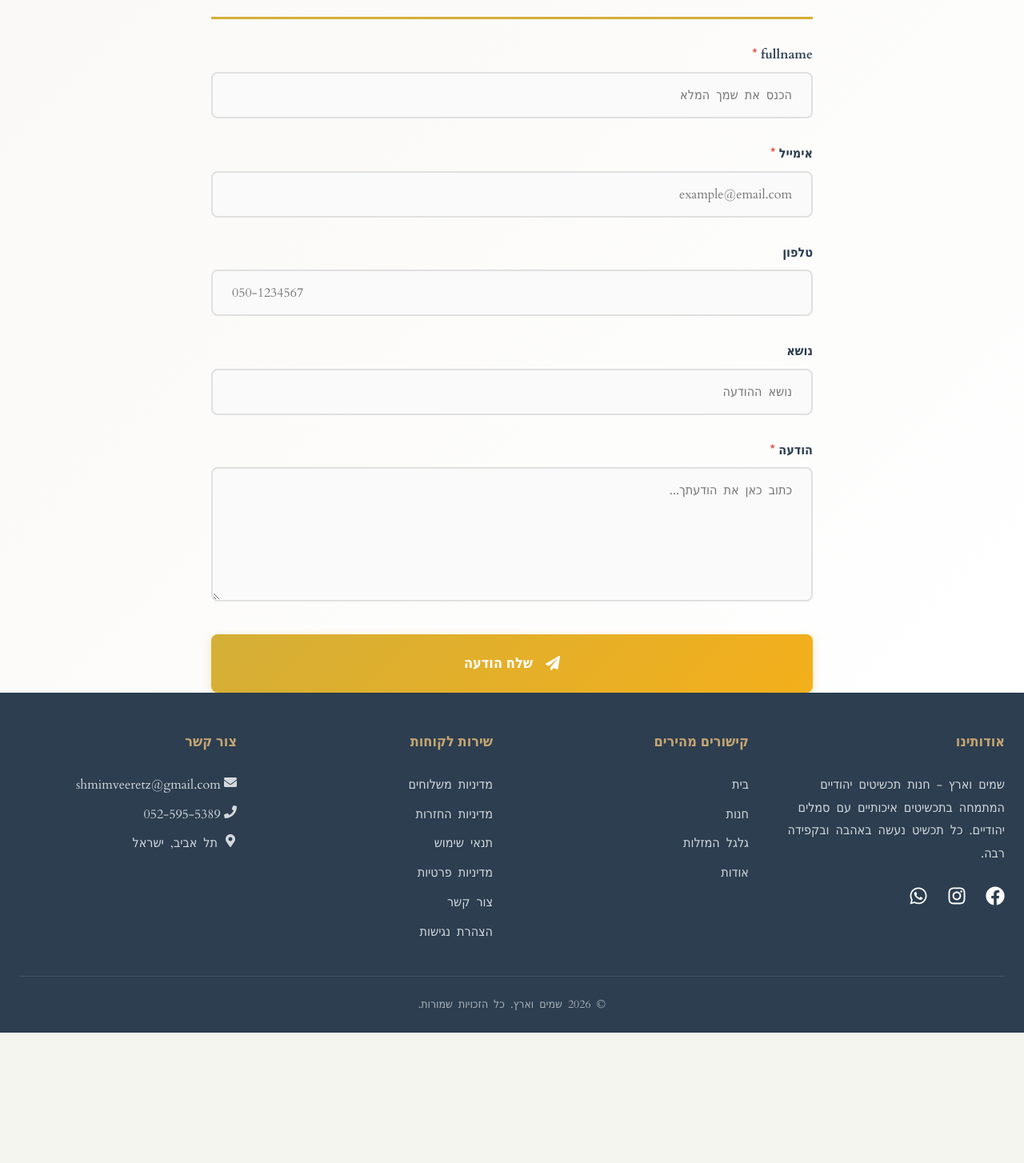
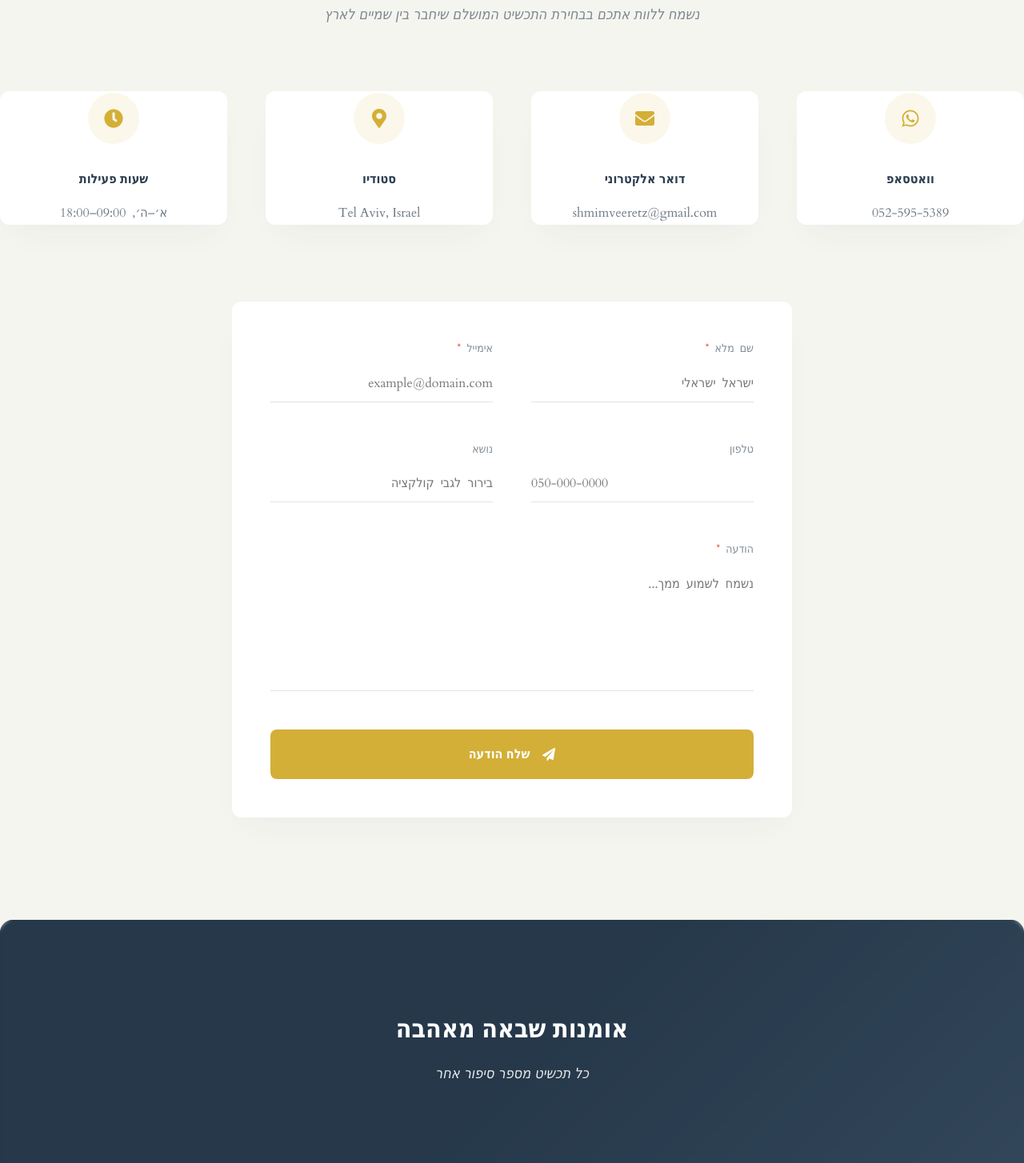
Before and after one commit to shmimveeretz/jewelry-shop, a React (Vite) app: page /contact in a window 1280 px wide. Shown: the part 260-1714 px from the top of the page at 80% size. Before the commit the page ends 1551 px from the top, so only its background shows below. Built offline with nearby package versions, Linux system fonts and the light colour scheme; no server answers; a web font is replaced by a local one.

Commit message:
Added some styling

```diff
--- a/src/pages/Cart.jsx
+++ b/src/pages/Cart.jsx
@@ -87,7 +87,7 @@ function Cart() {
                   className="cart-item-image"
                   onError={(e) => {
                     e.target.src =
-                      "https://images.unsplash.com/photo-1535632066927-ab7c9ab60908?w=100&h=100&fit=crop";
+                      "https://images.unsplash  .com/photo-1535632066927-ab7c9ab60908?w=100&h=100&fit=crop";
                   }}
                 />
 
--- a/src/pages/Contact.jsx
+++ b/src/pages/Contact.jsx
@@ -1,9 +1,10 @@
 import { useState } from "react";
 import {
   FaEnvelope,
-  FaPhone,
   FaMapMarkerAlt,
   FaPaperPlane,
+  FaClock,
+  FaWhatsapp,
 } from "react-icons/fa";
 import { useLanguage } from "../contexts/LanguageContext";
 import "../styles/pages/Contact.css";
@@ -11,10 +12,10 @@ import "../styles/pages/Contact.css";
 const API_BASE_URL = import.meta.env.VITE_API_URL || "http://localhost:5000";
 
 function Contact() {
-  const { t, language } = useLanguage();
+  const { language } = useLanguage();
 
   const [formData, setFormData] = useState({
-    "name": "",
+    name: "",
     email: "",
     phone: "",
     subject: "",
@@ -25,10 +26,7 @@ function Contact() {
 
   const handleChange = (e) => {
     const { name, value } = e.target;
-    setFormData((prev) => ({
-      ...prev,
-      [name]: value,
-    }));
+    setFormData((prev) => ({ ...prev, [name]: value }));
   };
 
   const handleSubmit = async (e) => {
@@ -39,19 +37,14 @@ function Contact() {
     try {
       const response = await fetch(`${API_BASE_URL}/api/contact`, {
         method: "POST",
-        headers: {
-          "Content-Type": "application/json",
-        },
+        headers: { "Content-Type": "application/json" },
         body: JSON.stringify(formData),
       });
 
       const data = await response.json();
 
       if (data.success) {
-        setStatus({
-          type: "success",
-          message: data.message,
-        });
+        setStatus({ type: "success", message: data.message });
         setFormData({
           name: "",
           email: "",
@@ -60,10 +53,7 @@ function Contact() {
           message: "",
         });
       } else {
-        setStatus({
-          type: "error",
-          message: data.message,
-        });
+        setStatus({ type: "error", message: data.message });
       }
     } catch (error) {
       setStatus({
@@ -80,30 +70,68 @@ function Contact() {
 
   return (
     <div className="contact-page">
-      <div className="container">
-        <div className="contact-header">
-          <h1>{t("contactUs")}</h1>
+      <div className="contact-container">
+        {/* Page Header */}
+        <section className="contact-header">
+          <h1>{language === "he" ? "צור קשר" : "Contact Us"}</h1>
           <p>
             {language === "he"
-              ? "נשמח לשמוע ממך! מלא את הטופס ונחזור אליך בהקדם"
-              : "We would love to hear from you! Fill out the form and we will get back to you soon"}
+              ? "נשמח ללוות אתכם בבחירת התכשיט המושלם שיחבר בין שמיים לארץ"
+              : "We'd love to guide you in choosing the perfect jewelry that connects heaven and earth"}
+          </p>
+        </section>
+
+        {/* Contact Info Cards */}
+        <section className="contact-methods-grid">
+          <div className="method-card">
+            <div className="method-icon-wrap">
+              <FaWhatsapp />
+            </div>
+            <h3>{language === "he" ? "וואטסאפ" : "WhatsApp"}</h3>
+            <p dir="ltr">052-595-5389</p>
+          </div>
+          <div className="method-card">
+            <div className="method-icon-wrap">
+              <FaEnvelope />
+            </div>
+            <h3>{language === "he" ? "דואר אלקטרוני" : "Email"}</h3>
+            <p>shmimveeretz@gmail.com</p>
+          </div>
+          <div className="method-card">
+            <div className="method-icon-wrap">
+              <FaMapMarkerAlt />
+            </div>
+            <h3>{language === "he" ? "סטודיו" : "Studio"}</h3>
+            <p>Tel Aviv, Israel</p>
+          </div>
+          <div className="method-card">
+            <div className="method-icon-wrap">
+              <FaClock />
+            </div>
+            <h3>{language === "he" ? "שעות פעילות" : "Business Hours"}</h3>
+            <p>
+              {language === "he"
+                ? "א׳–ה׳, 09:00–18:00"
+                : "Sun–Thu, 09:00–18:00"}
             </p>
           </div>
+        </section>
 
-        {/* Contact Form Section - NOW FIRST */}
+        {/* Contact Form */}
         <section className="contact-form-section">
+          <div className="contact-form-card">
             <form onSubmit={handleSubmit} className="contact-form">
-            <h2>{t("sendMessage")}</h2>
-
               {status.message && (
                 <div className={`status-message ${status.type}`}>
                   {status.message}
                 </div>
               )}
 
+              <div className="form-row">
                 <div className="form-group">
                   <label htmlFor="name">
-                {t("fullname")} <span className="required">*</span>
+                    {language === "he" ? "שם מלא" : "Full Name"}{" "}
+                    <span className="required">*</span>
                   </label>
                   <input
                     type="text"
@@ -113,16 +141,14 @@ function Contact() {
                     onChange={handleChange}
                     required
                     placeholder={
-                  language === "he"
-                    ? "הכנס את שמך המלא"
-                    : "Enter your Full name"
+                      language === "he" ? "ישראל ישראלי" : "John Doe"
                     }
                   />
                 </div>
-
                 <div className="form-group">
                   <label htmlFor="email">
-                {t("email")} <span className="required">*</span>
+                    {language === "he" ? "אימייל" : "Email"}{" "}
+                    <span className="required">*</span>
                   </label>
                   <input
                     type="email"
@@ -131,24 +157,29 @@ function Contact() {
                     value={formData.email}
                     onChange={handleChange}
                     required
-                placeholder="example@email.com"
+                    placeholder="example@domain.com"
                   />
                 </div>
+              </div>
 
+              <div className="form-row">
                 <div className="form-group">
-              <label htmlFor="phone">{t("phoneNumber")}</label>
+                  <label htmlFor="phone">
+                    {language === "he" ? "טלפון" : "Phone"}
+                  </label>
                   <input
                     type="tel"
                     id="phone"
                     name="phone"
                     value={formData.phone}
                     onChange={handleChange}
-                placeholder="050-1234567"
+                    placeholder="050-000-0000"
                   />
                 </div>
-
                 <div className="form-group">
-              <label htmlFor="subject">{t("subject")}</label>
+                  <label htmlFor="subject">
+                    {language === "he" ? "נושא" : "Subject"}
+                  </label>
                   <input
                     type="text"
                     id="subject"
@@ -156,14 +187,18 @@ function Contact() {
                     value={formData.subject}
                     onChange={handleChange}
                     placeholder={
-                  language === "he" ? "נושא ההודעה" : "Message subject"
+                      language === "he"
+                        ? "בירור לגבי קולקציה"
+                        : "Inquiry about collection"
                     }
                   />
+                </div>
               </div>
 
               <div className="form-group">
                 <label htmlFor="message">
-                {t("message")} <span className="required">*</span>
+                  {language === "he" ? "הודעה" : "Message"}{" "}
+                  <span className="required">*</span>
                 </label>
                 <textarea
                   id="message"
@@ -174,10 +209,10 @@ function Contact() {
                   rows="6"
                   placeholder={
                     language === "he"
-                    ? "כתוב כאן את הודעתך..."
-                    : "Write your message here..."
+                      ? "נשמח לשמוע ממך..."
+                      : "We'd love to hear from you..."
                   }
-              ></textarea>
+                />
               </div>
 
               <button type="submit" className="submit-btn" disabled={loading}>
@@ -185,11 +220,28 @@ function Contact() {
                   <span>{language === "he" ? "שולח..." : "Sending..."}</span>
                 ) : (
                   <>
-                  <FaPaperPlane /> {t("sendMessage")}
+                    <FaPaperPlane />
+                    {language === "he" ? "שלח הודעה" : "Send Message"}
                   </>
                 )}
               </button>
             </form>
+          </div>
+        </section>
+
+        {/* Decorative Banner */}
+        <section className="contact-banner">
+          <div className="contact-banner-overlay" />
+          <div className="contact-banner-content">
+            <h2>
+              {language === "he" ? "אומנות שבאה מאהבה" : "Art Born from Love"}
+            </h2>
+            <p>
+              {language === "he"
+                ? "כל תכשיט מספר סיפור אחר"
+                : "Every jewel tells a different story"}
+            </p>
+          </div>
         </section>
       </div>
     </div>
--- a/src/styles/pages/Contact.css
+++ b/src/styles/pages/Contact.css
@@ -1,226 +1,137 @@
+/* =====================================================
+   Contact Page — Luxury Minimal Style
+   ===================================================== */
+
 .contact-page {
   min-height: calc(100vh - 200px);
   padding: var(--spacing-2xl) 0;
-  background: linear-gradient(135deg, #f9f8f6 0%, #ffffff 100%);
+  background: #f5f5f0;
 }
 
+.contact-container {
+  max-width: 1280px;
+  margin: 0 auto;
+  padding: 0 var(--spacing-2xl);
+}
+
+/* Page Header */
 .contact-header {
   text-align: center;
-  margin-bottom: var(--spacing-2xl);
-  padding: 0 var(--spacing-md);
+  padding: 5rem 0;
 }
 
 .contact-header h1 {
   font-size: var(--font-size-3xl);
   color: var(--color-primary);
-  margin-bottom: var(--spacing-sm);
+  margin-bottom: var(--spacing-md);
   font-weight: 700;
 }
 
 .contact-header p {
   font-size: var(--font-size-lg);
-  color: var(--color-text-light);
-  max-width: 600px;
+  color: rgba(44, 62, 80, 0.6);
+  max-width: 640px;
   margin: 0 auto;
+  font-style: italic;
 }
 
-/* Contact Methods Section */
-.contact-methods-section {
-  max-width: 1200px;
-  margin: 0 auto var(--spacing-2xl);
-  padding: var(--spacing-2xl) var(--spacing-md);
-  background: var(--color-white);
-  border-radius: var(--radius-lg);
-  box-shadow: 0 4px 16px rgba(0, 0, 0, 0.08);
-}
-
-.contact-methods-section h2 {
-  text-align: center;
-  font-size: var(--font-size-2xl);
-  color: var(--color-primary);
-  margin-bottom: var(--spacing-xl);
-  font-weight: 700;
-  border-bottom: 3px solid var(--color-secondary);
-  padding-bottom: var(--spacing-md);
-}
-
+/* Info Cards Grid */
 .contact-methods-grid {
-  display: flex;
-  justify-content: center;
+  display: grid;
+  grid-template-columns: repeat(4, 1fr);
   gap: var(--spacing-xl);
-  flex-wrap: wrap;
-  max-width: 900px;
-  margin: 0 auto;
+  margin-bottom: 6rem;
 }
 
 .method-card {
-  background: linear-gradient(135deg, #fafafa, #ffffff);
-  padding: var(--spacing-xl);
-  border-radius: var(--radius-lg);
+  background: #ffffff;
+  padding: var(--spacing-2xl);
+  border-radius: 0.75rem;
+  display: flex;
+  flex-direction: column;
+  align-items: center;
   text-align: center;
-  transition: all var(--transition-medium);
   border: 2px solid transparent;
-  flex: 0 1 240px;
+  transition:
+    transform 0.3s ease,
+    border-color 0.3s ease,
+    box-shadow 0.3s ease;
+  box-shadow: 0 20px 40px -15px rgba(22, 40, 57, 0.05);
 }
 
 .method-card:hover {
   transform: translateY(-8px);
-  box-shadow: 0 8px 24px rgba(212, 175, 55, 0.2);
   border-color: var(--color-secondary);
+  box-shadow: 0 20px 40px -15px rgba(22, 40, 57, 0.15);
 }
 
-.method-icon {
-  width: 80px;
-  height: 80px;
-  background: linear-gradient(135deg, var(--color-secondary), #f4af1b);
+.method-icon-wrap {
+  width: 4rem;
+  height: 4rem;
   border-radius: 50%;
+  background: rgba(212, 175, 55, 0.1);
   display: flex;
   align-items: center;
   justify-content: center;
-  margin: 0 auto var(--spacing-md);
-  font-size: 2rem;
-  color: white;
-  box-shadow: 0 4px 12px rgba(212, 175, 55, 0.3);
+  margin-bottom: var(--spacing-lg);
+  font-size: 1.5rem;
+  color: var(--color-secondary);
+  transition: background 0.3s ease;
+}
+
+.method-card:hover .method-icon-wrap {
+  background: rgba(212, 175, 55, 0.2);
 }
 
 .method-card h3 {
-  font-size: var(--font-size-xl);
+  font-size: var(--font-size-base);
+  font-weight: 600;
   color: var(--color-primary);
   margin-bottom: var(--spacing-sm);
-  font-weight: 600;
 }
 
 .method-card p {
-  color: var(--color-text);
-  margin-bottom: var(--spacing-sm);
   font-size: var(--font-size-base);
-  font-weight: 500;
-}
-
-.method-link {
-  display: inline-block;
-  margin-top: var(--spacing-sm);
-  padding: var(--spacing-xs) var(--spacing-md);
-  background: var(--color-secondary);
-  color: white;
-  border-radius: var(--radius-md);
-  font-weight: 600;
-  font-size: var(--font-size-sm);
-  transition: all var(--transition-fast);
-}
-
-.method-link:hover {
-  background: var(--color-primary);
-  transform: scale(1.05);
-}
-
-.method-hours {
-  font-size: var(--font-size-sm);
-  color: var(--color-text-light);
-  line-height: 1.8;
-  margin-top: var(--spacing-sm);
-}
-
-/* Contact About Section */
-.contact-about-section {
-  max-width: 1200px;
-  margin: 0 auto var(--spacing-2xl);
-  padding: var(--spacing-2xl) var(--spacing-md);
-  background: linear-gradient(
-    135deg,
-    rgba(212, 175, 55, 0.1),
-    rgba(139, 69, 19, 0.05)
-  );
-  border-radius: var(--radius-lg);
-  border-right: 5px solid var(--color-secondary);
-}
-
-.contact-about-section h2 {
-  text-align: center;
-  font-size: var(--font-size-2xl);
-  color: var(--color-primary);
-  margin-bottom: var(--spacing-lg);
-  font-weight: 700;
-}
-
-.about-content-wrapper {
-  max-width: 800px;
-  margin: 0 auto;
-}
-
-.about-content-wrapper p {
-  font-size: var(--font-size-lg);
-  line-height: 1.8;
-  color: var(--color-text);
-  margin-bottom: var(--spacing-md);
-  text-align: center;
-}
-
-.info-description {
-  background: linear-gradient(
-    135deg,
-    rgba(212, 175, 55, 0.1),
-    rgba(139, 69, 19, 0.05)
-  );
-  padding: var(--spacing-lg);
-  border-radius: var(--radius-lg);
-  border-right: 4px solid var(--color-secondary);
-}
-
-.info-description h3 {
-  font-size: var(--font-size-lg);
-  color: var(--color-primary);
-  margin-bottom: var(--spacing-md);
-}
-
-.info-description p {
-  color: var(--color-text);
-  line-height: 1.8;
-  margin-bottom: var(--spacing-sm);
+  color: rgba(44, 62, 80, 0.7);
+  margin: 0;
 }
 
 /* Contact Form Section */
 .contact-form-section {
-  max-width: 800px;
-  margin: 0 auto;
-  padding: 0 var(--spacing-md);
-  animation: fadeIn 0.6s ease-out;
+  margin-bottom: 8rem;
 }
 
-.contact-form-container {
-  background: var(--color-white);
-  padding: var(--spacing-2xl);
-  border-radius: var(--radius-lg);
-  box-shadow: 0 8px 24px rgba(0, 0, 0, 0.15);
-  border-top: 5px solid var(--color-secondary);
-  transition: transform var(--transition-medium),
-    box-shadow var(--transition-medium);
+.contact-form-card {
+  max-width: 700px;
+  margin: 0 auto;
+  background: #ffffff;
+  padding: 3rem;
+  border-radius: 0.75rem;
+  box-shadow: 0 20px 40px -15px rgba(22, 40, 57, 0.05);
 }
 
-.contact-form-container:hover {
-  transform: translateY(-2px);
-  box-shadow: 0 12px 32px rgba(0, 0, 0, 0.2);
+.contact-form {
+  display: flex;
+  flex-direction: column;
+  gap: var(--spacing-xl);
 }
 
-.contact-form h2 {
-  font-size: var(--font-size-2xl);
-  color: var(--color-primary);
-  margin-bottom: var(--spacing-lg);
-  text-align: center;
-  border-bottom: 3px solid var(--color-secondary);
-  padding-bottom: var(--spacing-md);
+.form-row {
+  display: grid;
+  grid-template-columns: 1fr 1fr;
+  gap: var(--spacing-xl);
 }
 
 .form-group {
-  margin-bottom: var(--spacing-lg);
+  display: flex;
+  flex-direction: column;
+  gap: var(--spacing-xs);
 }
 
 .form-group label {
-  display: block;
-  font-size: var(--font-size-base);
-  font-weight: 600;
-  color: var(--color-primary);
-  margin-bottom: var(--spacing-xs);
+  font-size: var(--font-size-sm);
+  font-weight: 500;
+  color: rgba(44, 62, 80, 0.6);
 }
 
 .required {
@@ -230,33 +141,31 @@
 .form-group input,
 .form-group textarea {
   width: 100%;
-  padding: var(--spacing-sm) var(--spacing-md);
-  border: 2px solid #e0e0e0;
-  border-radius: var(--radius-md);
+  background: transparent;
+  border: none;
+  border-bottom: 1px solid rgba(44, 62, 80, 0.15);
+  padding: 0.75rem 0;
   font-size: var(--font-size-base);
   font-family: inherit;
-  transition: all var(--transition-medium);
-  background-color: #fafafa;
+  color: var(--color-primary);
+  transition: border-color 0.3s ease;
+  outline: none;
+  box-sizing: border-box;
 }
 
 .form-group input:focus,
 .form-group textarea:focus {
-  outline: none;
-  border-color: var(--color-secondary);
-  box-shadow: 0 0 0 4px rgba(212, 175, 55, 0.15);
-  background-color: white;
-  transform: translateY(-2px);
+  border-bottom-color: var(--color-secondary);
 }
 
 .form-group textarea {
-  resize: vertical;
+  resize: none;
   min-height: 120px;
 }
 
 .status-message {
   padding: var(--spacing-md);
-  border-radius: var(--radius-md);
-  margin-bottom: var(--spacing-lg);
+  border-radius: 0.5rem;
   text-align: center;
   font-weight: 600;
 }
@@ -275,25 +184,29 @@
 
 .submit-btn {
   width: 100%;
-  padding: var(--spacing-md);
-  background: linear-gradient(135deg, var(--color-secondary), #f4af1b);
+  padding: 1.25rem;
+  background: var(--color-secondary);
   color: white;
   border: none;
-  border-radius: var(--radius-md);
-  font-size: var(--font-size-lg);
+  border-radius: 0.5rem;
+  font-size: var(--font-size-base);
   font-weight: 700;
   cursor: pointer;
   display: flex;
   align-items: center;
   justify-content: center;
   gap: var(--spacing-sm);
-  transition: all var(--transition-medium);
-  box-shadow: 0 4px 12px rgba(212, 175, 55, 0.3);
+  transition:
+    background 0.2s ease,
+    transform 0.1s ease;
 }
 
 .submit-btn:hover:not(:disabled) {
-  transform: translateY(-2px);
-  box-shadow: 0 6px 20px rgba(212, 175, 55, 0.4);
+  background: #c4a12e;
+}
+
+.submit-btn:active:not(:disabled) {
+  transform: scale(0.98);
 }
 
 .submit-btn:disabled {
@@ -301,54 +214,98 @@
   cursor: not-allowed;
 }
 
-/* Responsive Design */
-@media (max-width: 968px) {
-  .contact-methods-section {
-    grid-template-columns: 1fr;
+/* Decorative Banner */
+.contact-banner {
+  position: relative;
+  width: 100%;
+  height: 20rem;
+  border-radius: 1rem;
+  overflow: hidden;
+  margin-bottom: 8rem;
+  background: linear-gradient(
+    135deg,
+    var(--color-primary) 0%,
+    #2c3e50 50%,
+    #3d5166 100%
+  );
+  box-shadow: 0 20px 40px -15px rgba(22, 40, 57, 0.2);
+}
+
+.contact-banner-overlay {
+  position: absolute;
+  inset: 0;
+  background: rgba(22, 40, 57, 0.25);
+  backdrop-filter: blur(2px);
+}
+
+.contact-banner-content {
+  position: absolute;
+  inset: 0;
+  display: flex;
+  flex-direction: column;
+  align-items: center;
+  justify-content: center;
+  color: white;
+  text-align: center;
+  padding: var(--spacing-2xl);
+}
+
+.contact-banner-content h2 {
+  font-size: var(--font-size-2xl);
+  font-weight: 700;
+  margin-bottom: var(--spacing-sm);
+}
+
+.contact-banner-content p {
+  font-size: var(--font-size-lg);
+  opacity: 0.9;
+  font-style: italic;
+}
+
+/* Responsive */
+@media (max-width: 1024px) {
+  .contact-methods-grid {
+    grid-template-columns: repeat(2, 1fr);
+  }
+}
+
+@media (max-width: 768px) {
+  .contact-container {
+    padding: 0 var(--spacing-md);
+  }
+
+  .contact-header {
+    padding: 3rem 0;
+  }
+
+  .contact-methods-grid {
+    grid-template-columns: repeat(2, 1fr);
     gap: var(--spacing-md);
   }
 
-  .method-card {
-    padding: var(--spacing-lg);
+  .form-row {
+    grid-template-columns: 1fr;
   }
 
-  .contact-about-section {
-    padding: var(--spacing-lg) var(--spacing-md);
+  .contact-form-card {
+    padding: var(--spacing-xl);
   }
 
-  .contact-form-section {
-    padding: 0 var(--spacing-sm);
+  .contact-banner {
+    height: 16rem;
   }
 }
 
-@media (max-width: 640px) {
-  .contact-page {
-    padding: var(--spacing-xl) 0;
+@media (max-width: 480px) {
+  .contact-methods-grid {
+    grid-template-columns: 1fr;
+  }
+
+  .contact-banner-content h2 {
+    font-size: var(--font-size-xl);
   }
 
   .contact-header h1 {
     font-size: var(--font-size-2xl);
   }
-
-  .contact-header p {
-    font-size: var(--font-size-base);
-  }
-
-  .contact-form-container {
-    padding: var(--spacing-lg);
-  }
-
-  .method-card {
-    padding: var(--spacing-md);
-  }
-
-  .method-icon {
-    width: 60px;
-    height: 60px;
-  }
-
-  .contact-methods-section h2,
-  .contact-about-section h2 {
-    font-size: var(--font-size-xl);
-  }
 }
```
Also changed, not shown: src/pages/ShippingPolicy.jsx (+16 -80 lines). Lines whose indentation alone changed are shown as unchanged.
